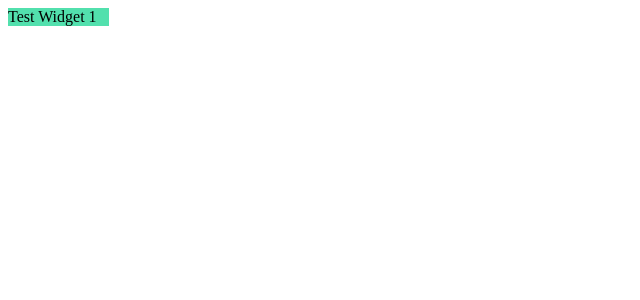
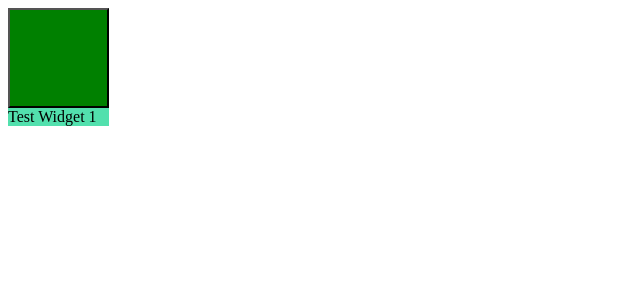
Before and after one commit to orkeilius/chill-camp, a React (Vite) app: page / in a window 1280 px wide. Shown: the top 300 px of the page, without its empty margins (0-640 px from the left). Built offline with nearby package versions, Linux system fonts and the light colour scheme.

Commit message:
feat(widget): add edit mode/widget

```diff
--- /dev/null
+++ b/src/context/EditModeContext.tsx
@@ -0,0 +1,23 @@
+import {createContext, useContext, useState, ReactNode, useMemo} from "react";
+
+type EditModeCtx = {
+    editMode: boolean
+    toggle: () => void
+}
+
+const Ctx = createContext<EditModeCtx>({
+    editMode: false, toggle: () => {
+    }
+})
+
+export function EditModeProvider({children}: Readonly<{ children: ReactNode }>) {
+    const [editMode, setEditMode] = useState(false)
+    const toggle =() => setEditMode(v => !v)
+    const value = useMemo(() => ({editMode, toggle }),[editMode])
+
+    return <Ctx.Provider value={value}>{children}</Ctx.Provider>
+}
+
+export function useEditMode() {
+    return useContext(Ctx)
+}
--- /dev/null
+++ b/src/mod/systemWidgetMod/EditWidget.tsx
@@ -0,0 +1,16 @@
+import {Widget} from "../../interface/widget";
+import {useEditMode} from "../../context/EditModeContext";
+
+export const EditWidget: Widget = {
+    name : "Edit grid buttom",
+    minSize: {width: 1, height: 1},
+    maxSize: {width: 1, height: 1},
+
+    content: EditWidgetContent
+}
+
+function EditWidgetContent(){
+    const {editMode, toggle} = useEditMode()
+
+    return <button style={{height: "100%",width: "100%",  background: editMode ? "red" : "green", cursor: "pointer"}} onClick={toggle} />
+}
--- /dev/null
+++ b/src/mod/systemWidgetMod/SystemWidgetMod.ts
@@ -0,0 +1,14 @@
+import Mod from "../../interface/Mod";
+import {Widget} from "../../interface/widget";
+import {EditWidget} from "./EditWidget";
+
+
+export default class SystemWidgetMod extends Mod {
+    name = "System widget";
+
+    getWidget(): Widget[] {
+       return [
+           EditWidget
+       ]
+    }
+}
--- a/src/pages/MainPage.tsx
+++ b/src/pages/MainPage.tsx
@@ -1,13 +1,14 @@
 import "../css/MainPage.css";
 import ModService from "../services/modService";
 import {ReactGridLayout, useContainerWidth} from "react-grid-layout";
+import {EditModeProvider, useEditMode} from "../context/EditModeContext";
 
 const CellSize = 50
 
 const widgets = ModService.listOfWidgets
 
-export default function MainPage() {
-
+function PageContent() {
+    const {editMode} = useEditMode()
     const {width: containerWidth, containerRef, mounted} = useContainerWidth();
 
     console.log(Math.floor(containerWidth / CellSize))
@@ -20,7 +21,7 @@ export default function MainPage() {
                     rowHeight: CellSize,
                     margin: [0, 0]
                 }}
-                dragConfig={{enabled: true}}
+                dragConfig={{enabled: editMode}}
             >
                 {widgets.map((widget, i) => (
                     <div key={i} data-grid={{
@@ -37,3 +38,7 @@ export default function MainPage() {
             </ReactGridLayout>}</div>
     )
 }
+
+export default function MainPage() {
+    return <EditModeProvider><PageContent/></EditModeProvider>
+}
--- a/src/services/modService.ts
+++ b/src/services/modService.ts
@@ -1,6 +1,5 @@
 import {Playlist} from "../interface/Playlist";
 import NookMod from "../mod/nook-playlist/NookMod.ts";
-import Widget from "../interface/widget";
 import TestMod from "../mod/TestMod/TestMod";
 import Mod from "../interface/Mod";
 import SystemWidgetMod from "../mod/systemWidgetMod/SystemWidgetMod";
@@ -9,6 +8,7 @@ import {Widget} from "../interface/widget";
 class ModService {
 
     public readonly listOfMods: Mod[] = [
+        new SystemWidgetMod(),
         new NookMod(),
         new TestMod(),
     ]
```
